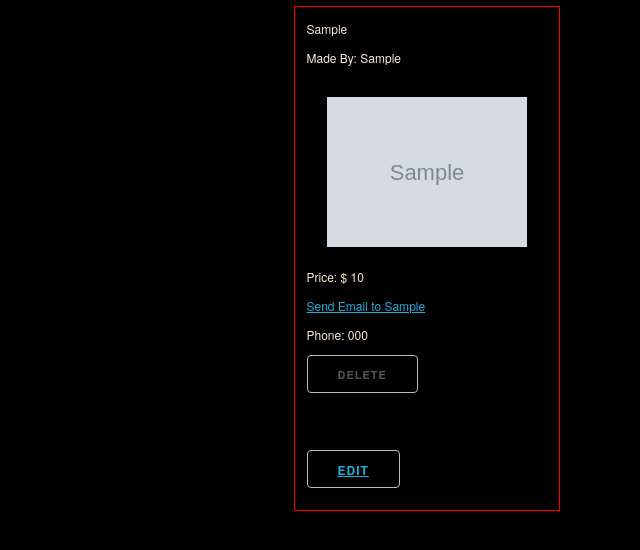
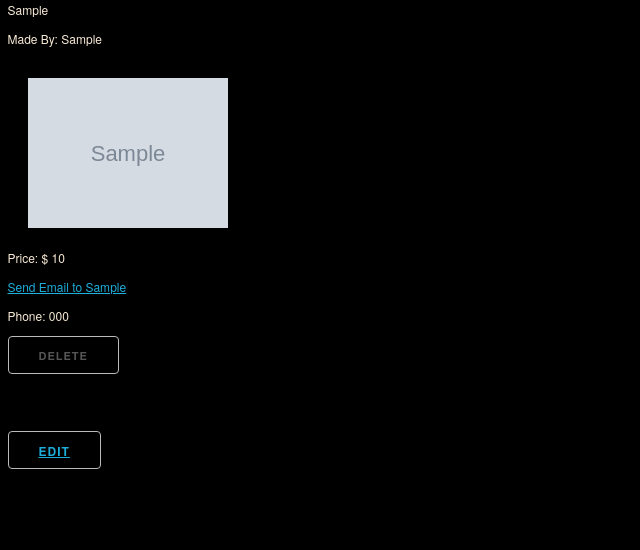
Before and after one commit to sochi2122/Post-IT, a Node server app: page /items/ in a window 1280 px wide. Shown: the part 70-620 px from the top of the page, without its empty margins (0-640 px from the left). Run offline with Node 20, Linux system fonts and the light colour scheme; tables that the repository leaves empty hold one stand-in row (values such as "Sample post"); grey boxes marked "Sample" are stand-in pictures; some libraries are stand-ins or nearby versions.

Commit message:
bootstrap test

```diff
--- a/views/index.ejs
+++ b/views/index.ejs
@@ -22,7 +22,7 @@
 
     <main>
 
-        <div class="container">
+        <div class="container-fluid">
 
 
 
@@ -32,7 +32,7 @@
 
             <% items.forEach(b => { %>
 
-            <div class="item">
+            <div class="grid">
 
 
 
```
